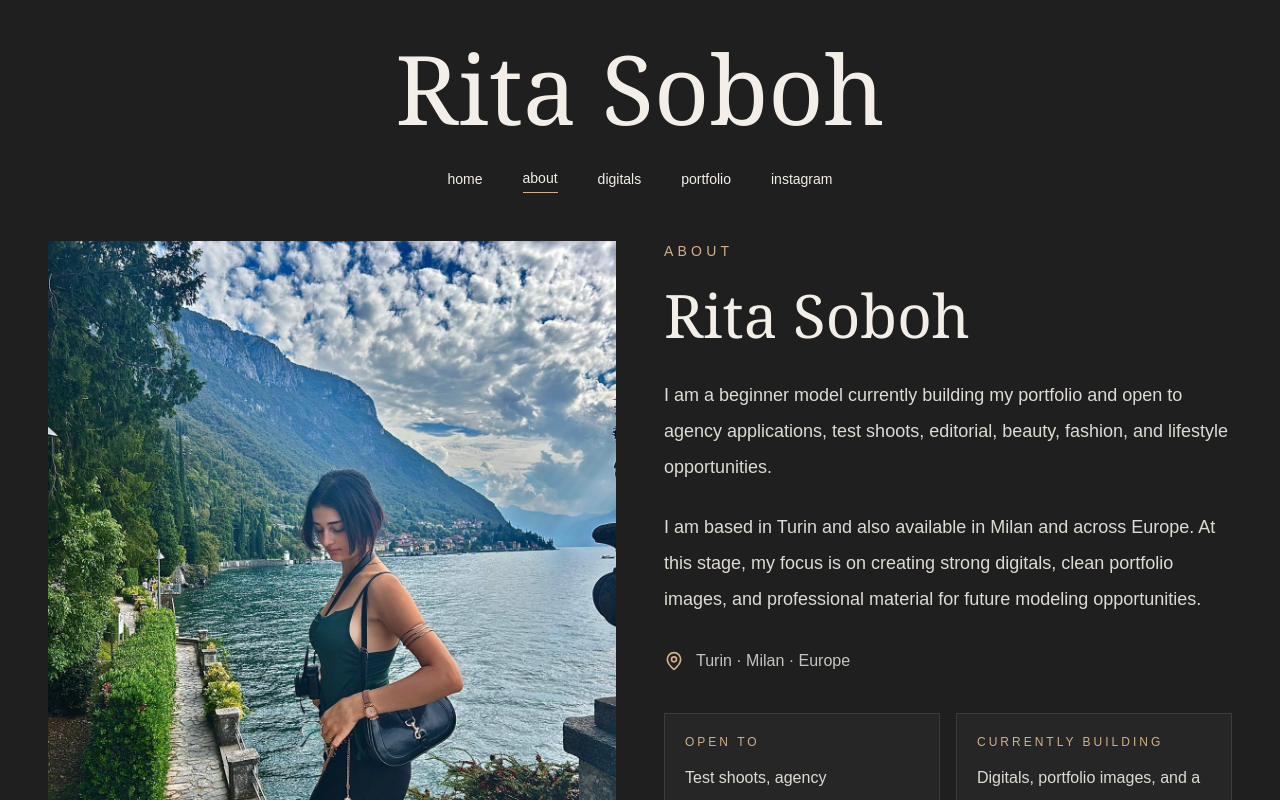
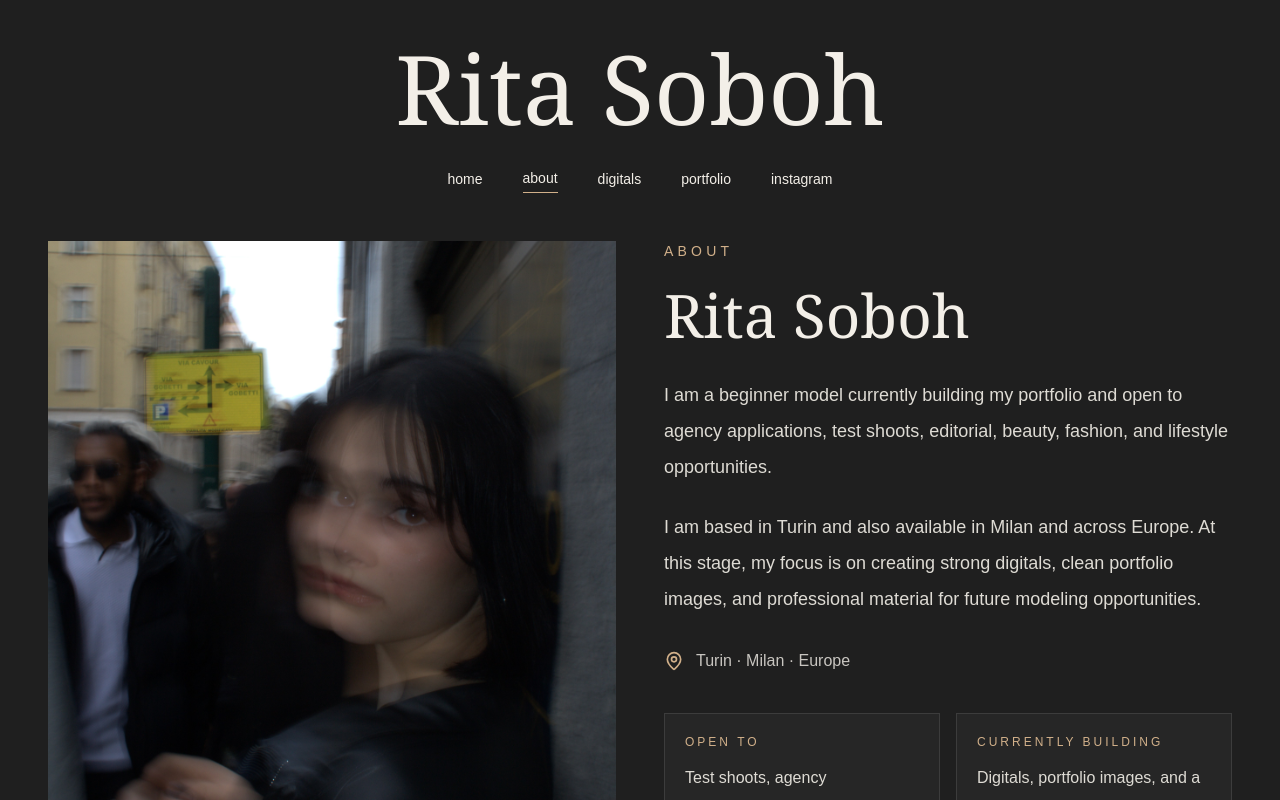
Before and after one commit to pearllllsss/Portfolio, a Next.js app: page /about in a window 1280 px wide. Shown: the top 800 px of the page. Built offline with nearby package versions, Linux system fonts and the light colour scheme.

Commit message:
small update

```diff
--- a/app/about/page.tsx
+++ b/app/about/page.tsx
@@ -44,7 +44,7 @@ export default function AboutPage() {
           <div>
             <Reveal delay={0.1}>
             <img
-              src="/images/hero.jpg.jpeg"
+              src="/images/blurry1.jpg"
               alt="About portrait"
               className="h-[620px] w-full object-cover"
             />
```
Also changed, not shown: public/images/blurry1.jpg (added).
